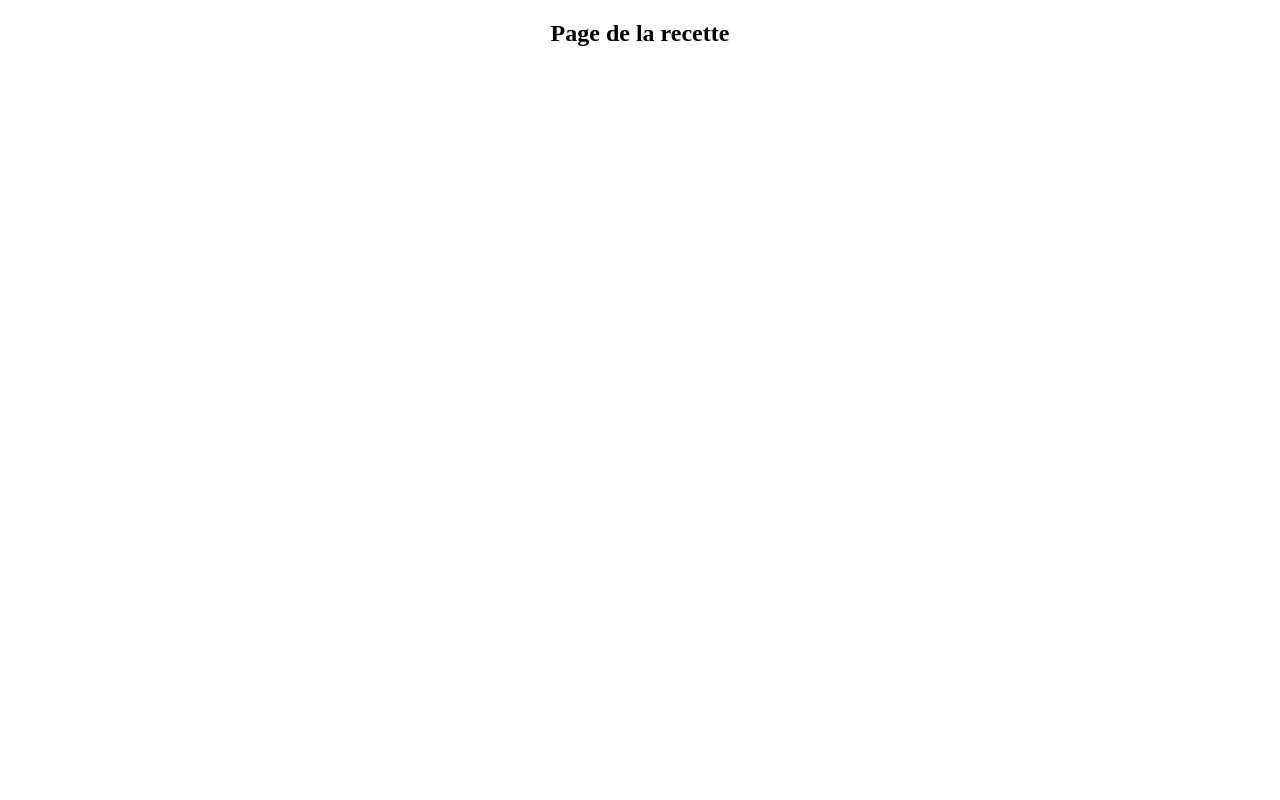
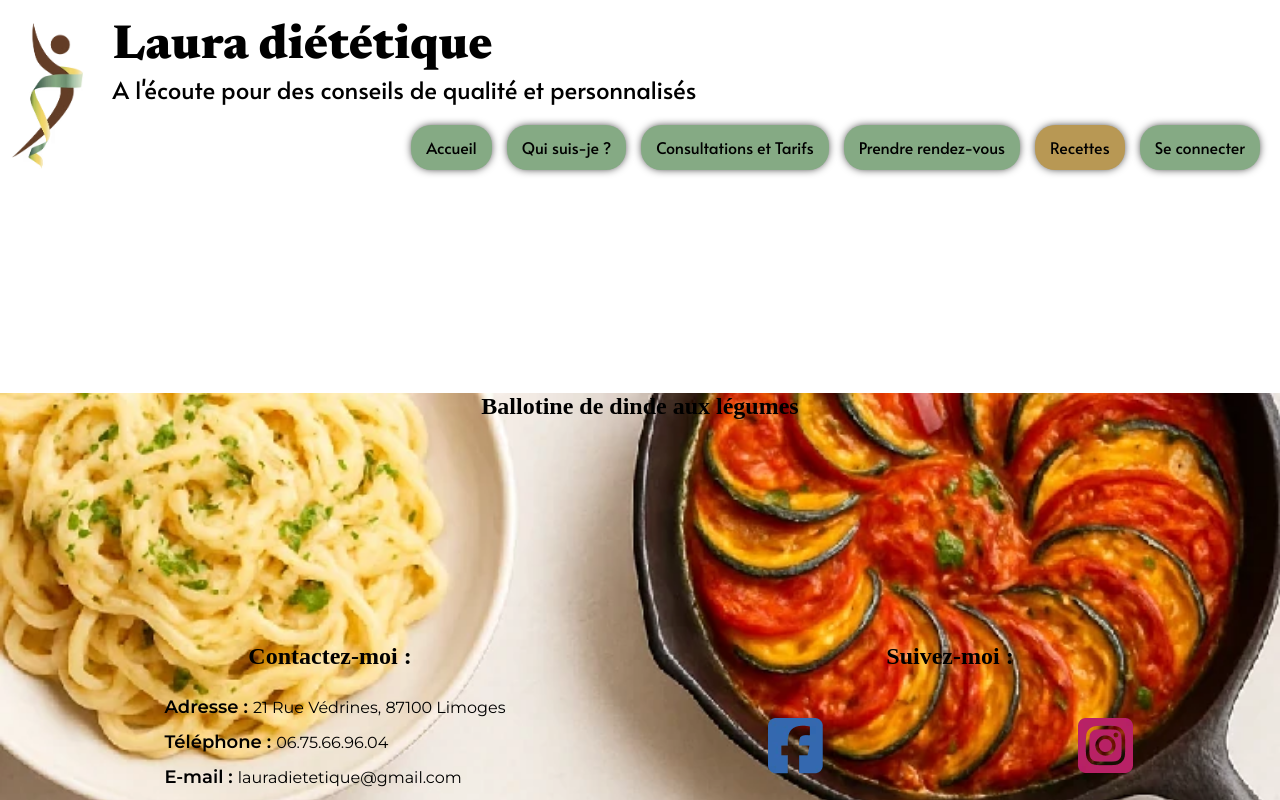
Before and after one commit to pnouhen/Laura-dietetique, a React (Vite) app: page /recettes/ballotine-de-dinde-aux-legumes in a window 1280 px wide. Shown: the top 800 px of the page. Built offline with nearby package versions, Linux system fonts and the light colour scheme; a web font is replaced by a local one.

Commit message:
Mise en place de la programation de RecipesDetails

```diff
--- /dev/null
+++ b/src/components/BackgroundImgRecipes/BackgroundImgRecipes.jsx
@@ -0,0 +1,7 @@
+import BackgroundImg from "../../components/BackgroundImg/BackgroundImg.jsx";
+
+import "./backgroundImgRecipes.scss";
+
+export default function BackgroundImgRecipes() {
+  return <BackgroundImg className="backgroundImgRecipes" url="/assets/img/background/background-recipes.webp" />;
+}
--- /dev/null
+++ b/src/components/BackgroundImgRecipes/backgroundImgRecipes.scss
@@ -0,0 +1,3 @@
+.backgroundImgRecipes {
+  object-fit: cover;
+}
--- a/src/components/RecipesDetails/RecipesDetails.jsx
+++ b/src/components/RecipesDetails/RecipesDetails.jsx
@@ -1,7 +1,45 @@
-import "./recipesDetails.scss"
+import { useEffect, useState } from "react";
+import { useParams } from "react-router-dom";
+import { fetchData } from "../../services/fetchData";
 
-export default function RecipesDetails(){
-    return(
-        <h2>Page de la recette</h2>
-    )
-}
+import Header from "../Header/Header";
+import BackgroundImgRecipes from "../../components/BackgroundImgRecipes/BackgroundImgRecipes.jsx";
+import NoData from "../NoData/NoData.jsx";
+import Footer from "../Footer/Footer";
+
+import "./recipesDetails.scss";
+
+export default function RecipesDetails() {
+    const [recipeSelect, setRecipeSelect] = useState(null);
+    const { id } = useParams();
+
+    useEffect(() => {
+      fetchData("/data/recipes.json")
+        .then((data) => {
+          const recipe = data.find((item) => item.id === id);
+          setRecipeSelect(recipe);
+        })
+        .catch((err) => console.error(err));
+    }, [id]);
+
+    return (
+      <>
+        <Header />
+        <main>
+          <BackgroundImgRecipes />
+          {recipeSelect ? (
+            <>
+              <h2>{recipeSelect.title}</h2>
+              {/* Autres infos de la recette ici */}
+            </>
+          ) : (
+            <NoData
+              text="Désolé, nous rencontrons un problème technique."
+              textClass=""
+            />
+          )}
+        </main>
+        <Footer />
+      </>
+    );
+  }
--- a/src/pages/Recipes/Recipes.jsx
+++ b/src/pages/Recipes/Recipes.jsx
@@ -3,7 +3,7 @@ import { fetchData } from "../../services/fetchData.jsx";
 import { useDetectWidth } from "../../services/useDetectWidth.jsx";
 
 import Header from "../../components/Header/Header.jsx";
-import BackgroundImg from "../../components/BackgroundImg/BackgroundImg.jsx";
+import BackgroundImgRecipes from "../../components/BackgroundImgRecipes/BackgroundImgRecipes.jsx";
 import ButtonRecipe from "../../components/ButtonRecipe/ButtonRecipe.jsx";
 import CardRecipe from "../../components/CardRecipe/CardRecipe.jsx";
 import NoData from "../../components/NoData/NoData.jsx";
@@ -16,7 +16,7 @@ export default function Recipes() {
   const [activeButton, setActiveButton] = useState(null); // Aucun bouton sélectionné initialement
   const [index, setIndex] = useState(0); // Indice de la page
 
-  const isMobile = useDetectWidth(768)
+  const isMobile = useDetectWidth(768);
   const visibleCardsecipe = isMobile ? 6 : 2;
 
   useEffect(() => {
@@ -47,7 +47,10 @@ export default function Recipes() {
       : recipes.filter((recipe) => recipe.categorie.id === activeButton);
 
   // Découper les recettes en pages
-  const paginatedRecipes = filteredRecipes.slice(index, index + visibleCardsecipe);
+  const paginatedRecipes = filteredRecipes.slice(
+    index,
+    index + visibleCardsecipe
+  );
 
   // Pagination
   const handlePrev = () => setIndex(index - visibleCardsecipe);
@@ -62,7 +65,7 @@ export default function Recipes() {
     <>
       <Header />
       <main className="recipes">
-        <BackgroundImg url="/assets/img/background/background-recipes.webp" />
+        <BackgroundImgRecipes />
         <section className="choice">
           <h2 className="titleRecipesCards">Choisissez votre :</h2>
           {recipes.length > 0 ? (
@@ -100,9 +103,7 @@ export default function Recipes() {
                     key={id}
                     id={id}
                     duration={duration}
-                    classNameRegime={
-                      vegetarian === true ? "regimeActive" : ""
-                    }
+                    classNameRegime={vegetarian === true ? "regimeActive" : ""}
                     textRegime={vegetarian === true ? "Végétarien" : ""}
                     title={title}
                     src={img}
--- a/src/pages/Recipes/recipes.scss
+++ b/src/pages/Recipes/recipes.scss
@@ -4,9 +4,6 @@
   position: relative;
   @include displayColumn;
   gap: 20px;
-  img {
-    object-fit: cover;
-  }
   .choice {
     @include section;
     @media (max-width: 768px) {
```
